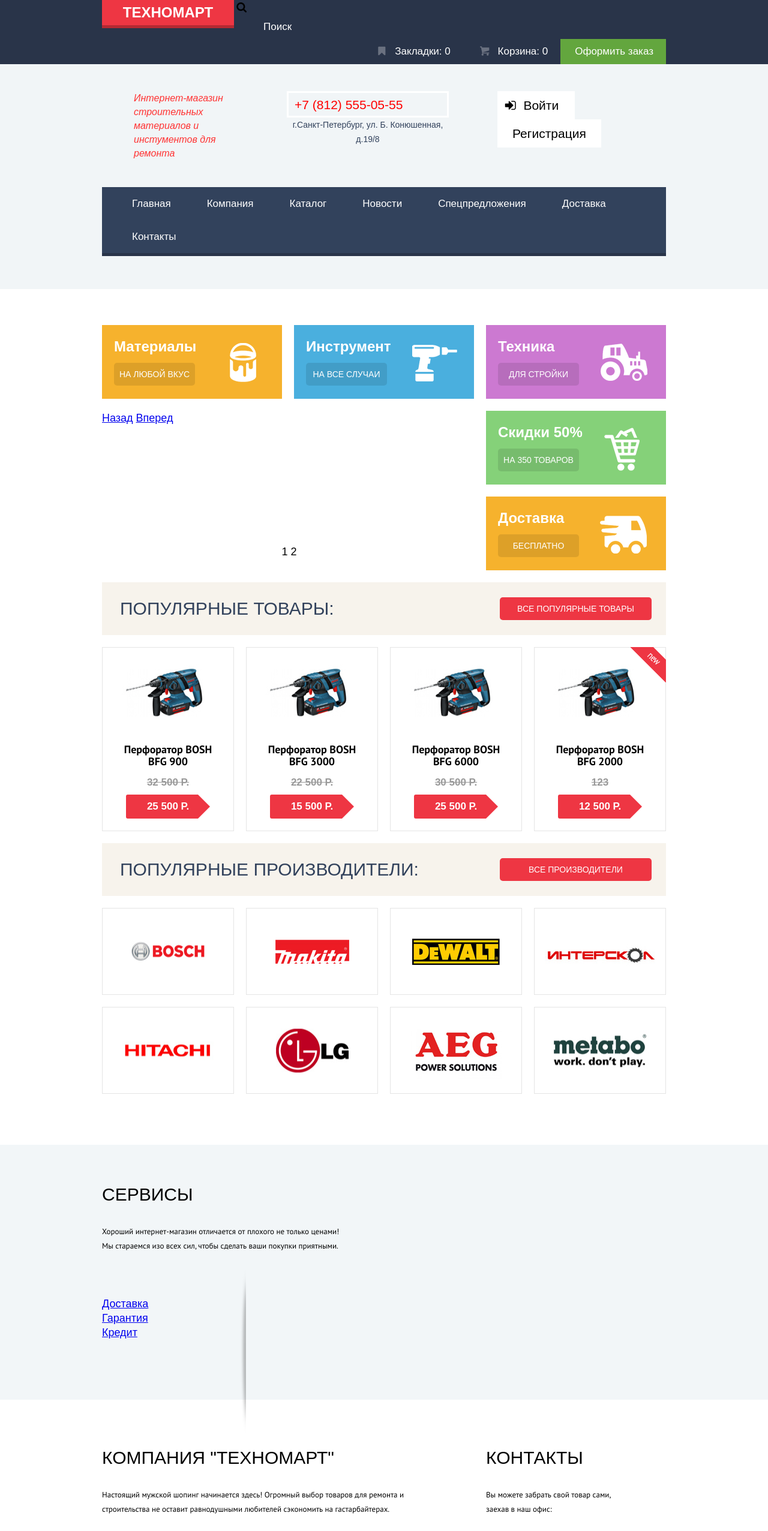
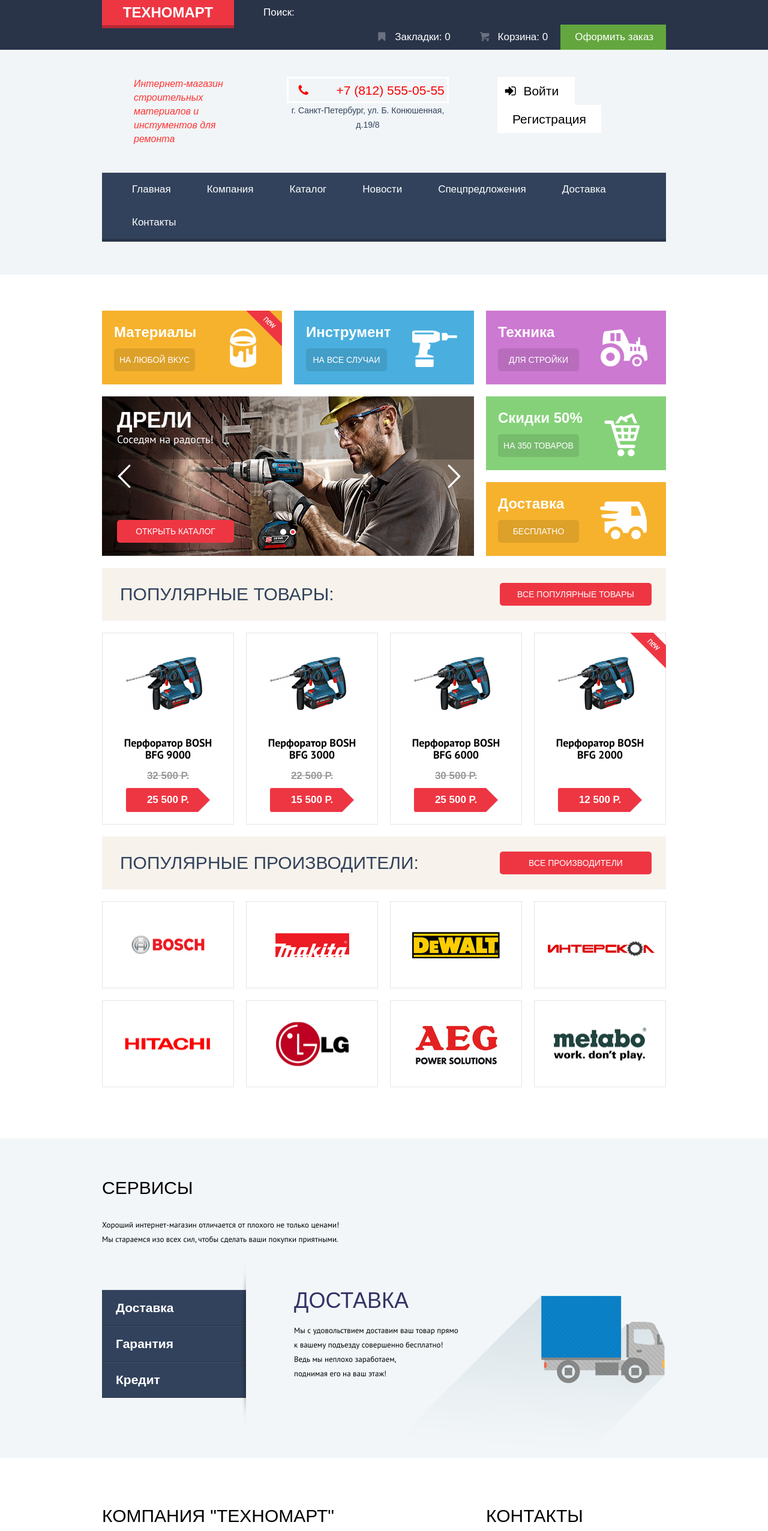
Before and after one commit to WellMax55/id88635, a plain HTML site: page technomart/index.html in a window 1280 px wide. Shown: the top 2553 px of the page at 60% size. Drawn offline with Linux system fonts and the light colour scheme; a web font is replaced by a local one.

Commit message:
доработал декоративные элементы

```diff
--- a/technomart/index.html
+++ b/technomart/index.html
@@ -17,8 +17,7 @@
                 <div class="container clearfix">
                     <div class="logo">Техномарт</div>
                     <form class="search-btn">
-                        <i class="icon-search"></i>
-                        <input type="text" placeholder="Поиск">
+                        <input type="text" placeholder="Поиск:">
                     </form>
                     <div class="header-button">
                         <a href="#" class="header-btn bookmark"><i class="icon-bookmark"></i>Закладки: 0</a>
@@ -36,8 +35,8 @@
                     <div class="info-container clearfix">
                         <h1 class="shop-block">Интернет-магазин строительных материалов и инстументов для ремонта</h1>
                         <div class="contact-block">
-                            <div class="tel">+7 (812) 555-05-55</div>
-                            <div class="address">г.Санкт-Петербург, ул. Б. Конюшенная, д.19/8</div>
+                            <div class="tel"><i class="icon-phone"></i>+7 (812) 555-05-55</div>
+                            <div class="address">г. Санкт-Петербург, ул. Б. Конюшенная, д.19/8</div>
                         </div>
                         <div class="user-block">
                             <a href="#" class="user-btn login"><i class="icon-login"></i>Войти</a>
@@ -83,6 +82,7 @@
 
                 <!-- promo-catalog-item (Материалы) -->
                 <div class="promo-catalog-item materials">
+                    <div class="flag flag-new">новинка</div>
                     <div class="promo-catalog-title">Материалы</div>
                     <a href="#" class="button button-opacity">на любой вкус</a>
                 </div>
@@ -105,29 +105,37 @@
 
                 <!-- Слайдер -->
                 <slider class="slider">
+                    <input type="radio" id="btn-1" name="toggle">
+                    <input type="radio" id="btn-2" name="toggle" checked>
+
+                    <!-- slider-controls -->
+                    <div class="slider-controls">
+                        <label for="btn-1"><i class="icon-left"></i></label>
+                        <label for="btn-2"><i class="icon-right"></i></label>
+                    </div>
 
                     <!-- slide-1 -->
                     <div class="slide slide-first">
+                        <div class="slide-text">
                             <h2 class="slide-title">Перфораторы</h2>
                             <div class="slide-slogan">Настоящие мужские игрушки</div>
                             <a href="#" class="button button-red">Открыть каталог</a>
                         </div>
+                    </div>
 
                     <!-- slide-2 -->
                     <div class="slide slide-second">
+                        <div class="slide-text">
                             <h2 class="slide-title">Дрели</h2>
                             <div class="slide-slogan">Соседям на радость!</div>
                             <a href="#" class="button button-red">Открыть каталог</a>
                         </div>
-
-                    <!-- slider-control -->
-                    <a href="#" class="slider-control slider-control-left">Назад</a>
-                    <a href="#" class="slider-control slider-control-right">Вперед</a>
+                    </div>
 
                     <!-- slider-pagination -->
                     <ul class="slider-pagination">
-                        <li class="slider-pagination-item">1</li>
-                        <li class="slider-pagination-item active">2</li>
+                        <li class="slider-pagination-item first"></li>
+                        <li class="slider-pagination-item second"></li>
                     </ul>
                 </slider>
 
@@ -160,12 +168,14 @@
                 <!-- catalog-item -->
                 <article class="catalog-item">
                     <div class="actions">
-                        <a href="#" class="buy">Купить</a>
+                        <a href="#" class="buy"><i class="icon-basket"></i>Купить</a>
                         <a href="#" class="bookmark">В закладки</a>
                     </div>
-                    <img src="img/picture-catalog-item.jpg" width="218" height="150">
+                    <div class="catalog-image">
+                        <img src="img/picture-catalog-item.jpg" width="218" height="168">
+                    </div>
                     <div class="descriprion-item">
-                        <h3 class="catalog-item-title">Перфоратор <span>bosh bfg 900</span></h3>
+                        <h3 class="catalog-item-title">Перфоратор <span>bosh bfg 9000</span></h3>
                         <div class="old-price">32 500 р.</div>
                         <div class="price">25 500 р.</div>
                     </div>
@@ -173,10 +183,12 @@
                 <!-- catalog-item -->
                 <article class="catalog-item">
                     <div class="actions">
-                        <a href="#" class="buy">Купить</a>
+                        <a href="#" class="buy"><i class="icon-basket"></i>Купить</a>
                         <a href="#" class="bookmark">В закладки</a>
                     </div>
-                    <img src="img/picture-catalog-item.jpg" width="218" height="150">
+                    <div class="catalog-image">
+                        <img src="img/picture-catalog-item.jpg" width="218" height="168">
+                    </div>
                     <div class="descriprion-item">
                         <h3 class="catalog-item-title">Перфоратор <span>bosh bfg 3000</span></h3>
                         <div class="old-price">22 500 р.</div>
@@ -186,10 +198,12 @@
                 <!-- catalog-item -->
                 <article class="catalog-item">
                     <div class="actions">
-                        <a href="#" class="buy">Купить</a>
+                        <a href="#" class="buy"><i class="icon-basket"></i>Купить</a>
                         <a href="#" class="bookmark">В закладки</a>
                     </div>
-                    <img src="img/picture-catalog-item.jpg" width="218" height="150">
+                    <div class="catalog-image">
+                        <img src="img/picture-catalog-item.jpg" width="218" height="168">
+                    </div>
                     <div class="descriprion-item">
                         <h3 class="catalog-item-title">Перфоратор <span>bosh bfg 6000</span></h3>
                         <div class="old-price">30 500 р.</div>
@@ -200,13 +214,15 @@
                 <article class="catalog-item">
                     <div class="flag flag-new">новинка</div>
                     <div class="actions">
-                        <a href="#" class="buy">Купить</a>
+                        <a href="#" class="buy"><i class="icon-basket"></i>Купить</a>
                         <a href="#" class="bookmark">В закладки</a>
                     </div>
-                    <img src="img/picture-catalog-item.jpg" width="218" height="150">
+                    <div class="catalog-image">
+                        <img src="img/picture-catalog-item.jpg" width="218" height="168">
+                    </div>
                     <div class="descriprion-item">
                         <h3 class="catalog-item-title">Перфоратор <span>bosh bfg 2000</span></h3>
-                        <div class="old-price">123</div>
+                        <div class="old-price"></div>
                         <div class="price">12 500 р.</div>
                     </div>
                 </article>
@@ -251,29 +267,42 @@
         <div class="service">
             <div class="container">
                 <h2 class="block-title">Сервисы</h2>
-                <p>Хороший интернет-магазин отличается от плохого не только ценами!<br>
-                   Мы стараемся изо всех сил, чтобы сделать ваши покупки приятными.</p>
+                <p>Хороший интернет-магазин отличается от плохого не только ценами! Мы стараемся изо всех сил, чтобы сделать ваши покупки приятными.</p>
 
                 <!-- Контейнер меню услуг -->
                 <div class="service-types clearfix">
-
                     <!-- Меню услуг -->
                     <ul class="service-types-menu">
-                        <li>
-                            <a href="#">Доставка</a>
+                        <li class="active">
+                            <label for="delivery" >Доставка</label>
                         </li>
                         <li>
-                            <a href="#">Гарантия</a>
+                            <label for="guarantee">Гарантия</label>
                         </li>
                         <li>
-                            <a href="#">Кредит</a>
+                            <label for="credit">Кредит</label>
                         </li>
                     </ul>
 
                     <!-- Описание услуги -->
-                    <div class="service-description delivery-picture">
+                    <div class="service-block">
+                        <input type="radio" id="delivery" name="service" checked>
+                        <input type="radio" id="guarantee" name="service">
+                        <input type="radio" id="credit" name="service">
+                        <div class="service-description delivery-service">
                             <h3 class="service-description-title">Доставка</h3>
-                        <p>Мы с удовольствием доставим ваш товар прямо к вашему подъезду совершенно бесплатно! Ведь мы неплохо заработаем, поднимая его на ваш этаж!</p>
+                            <p>Мы с удовольствием доставим ваш товар прямо к вашему подъезду совершенно бесплатно! Ведь мы неплохо заработаем,<br> поднимая его на ваш этаж!</p>
+                        </div>
+                        <div class="service-description guarantee-service">
+                            <h3 class="service-description-title">Гарантия</h3>
+                            <p>Если купленный у нас товар поломается или заискрит,<br>
+                            а также в случае пожара, спровоцированного его возгаранием,  вы всегда можете быть уверены в нашей гарантии. Мы обменяем сгоревший товар на новый.<br>
+                            Дом уж восстановите как-нибудь сами.</p>
+                        </div>
+                        <div class="service-description credit-service">
+                            <h3 class="service-description-title">Кредит</h3>
+                            <p>Залезть в долговую яму стало проще! <br> Кредитные консультанты придут вам на помощь.</p>
+                        </div>
                     </div>
                 </div>
             </div>
@@ -301,7 +330,9 @@
                     <h2 class="block-title">Контакты</h2>
                     <p>Вы можете забрать свой товар сами, <br>
                        заехав в наш офис:</p>
+                    <a href="#">
                         <img src="img/picture-map.jpg" width="300" height="155" alt="Схема проезда">
+                    </a>
                     <a href="#" class="button button-red">Заблудились? Напишите нам!</a>
                 </div>
             </div>
@@ -391,5 +422,6 @@
                 </div>
             </div>
         </footer>
+    <script src="js/script.js"></script>
     </body>
 </html>
```
Lines whose indentation alone changed are shown as unchanged.
